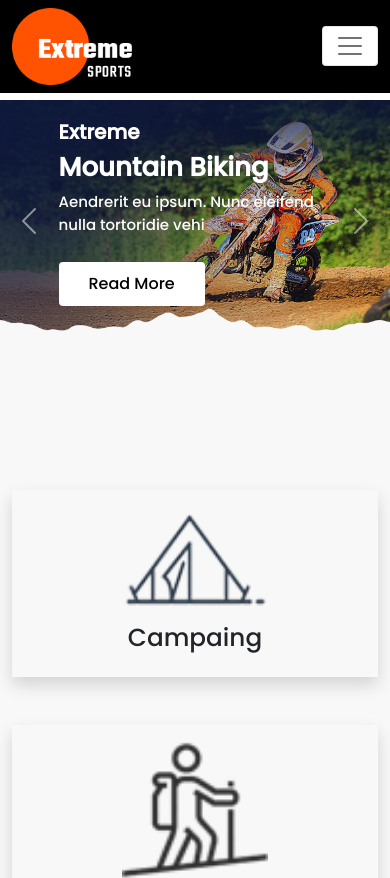
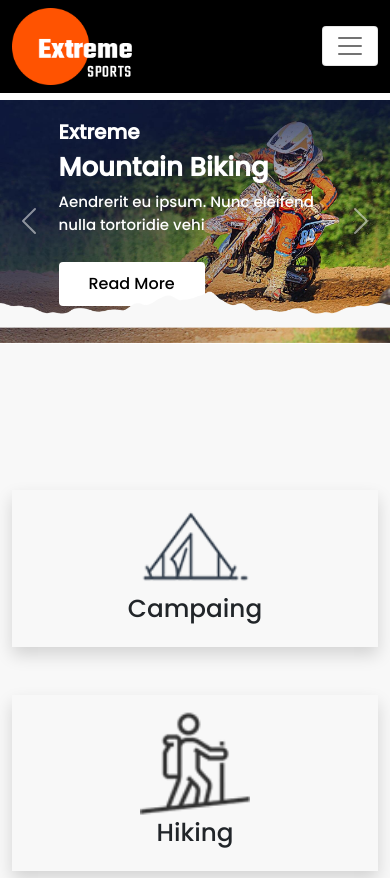
Before and after one commit to BasharatAliKing/Extreme-Sports-On-React, a React (Create React App) app: page / in a window 390 px wide. Shown: the top 878 px of the page. Built offline with nearby package versions, Linux system fonts and the light colour scheme.

Commit message:
edit readme and add new.md

```diff
--- a/src/App.css
+++ b/src/App.css
@@ -513,14 +513,14 @@ font-weight: bolder;
         width: 100%;
         font-size: 0px;
         color: white;
-        margin-top: -112px;
+        margin-top: -145px;
     }
     #hiking{
         text-align: center;
 
     }
     #hiking img{
-        width: 40%;
+        width: 30%;
 
     }
     #hiking h2{
@@ -570,7 +570,7 @@ font-weight: bolder;
         font-size: 40px;
     }
     #reasons .card{
-    padding: 80px;
+    padding: 20px 80px;
     }
     #reasons .card img{
         width: 100%;
```
